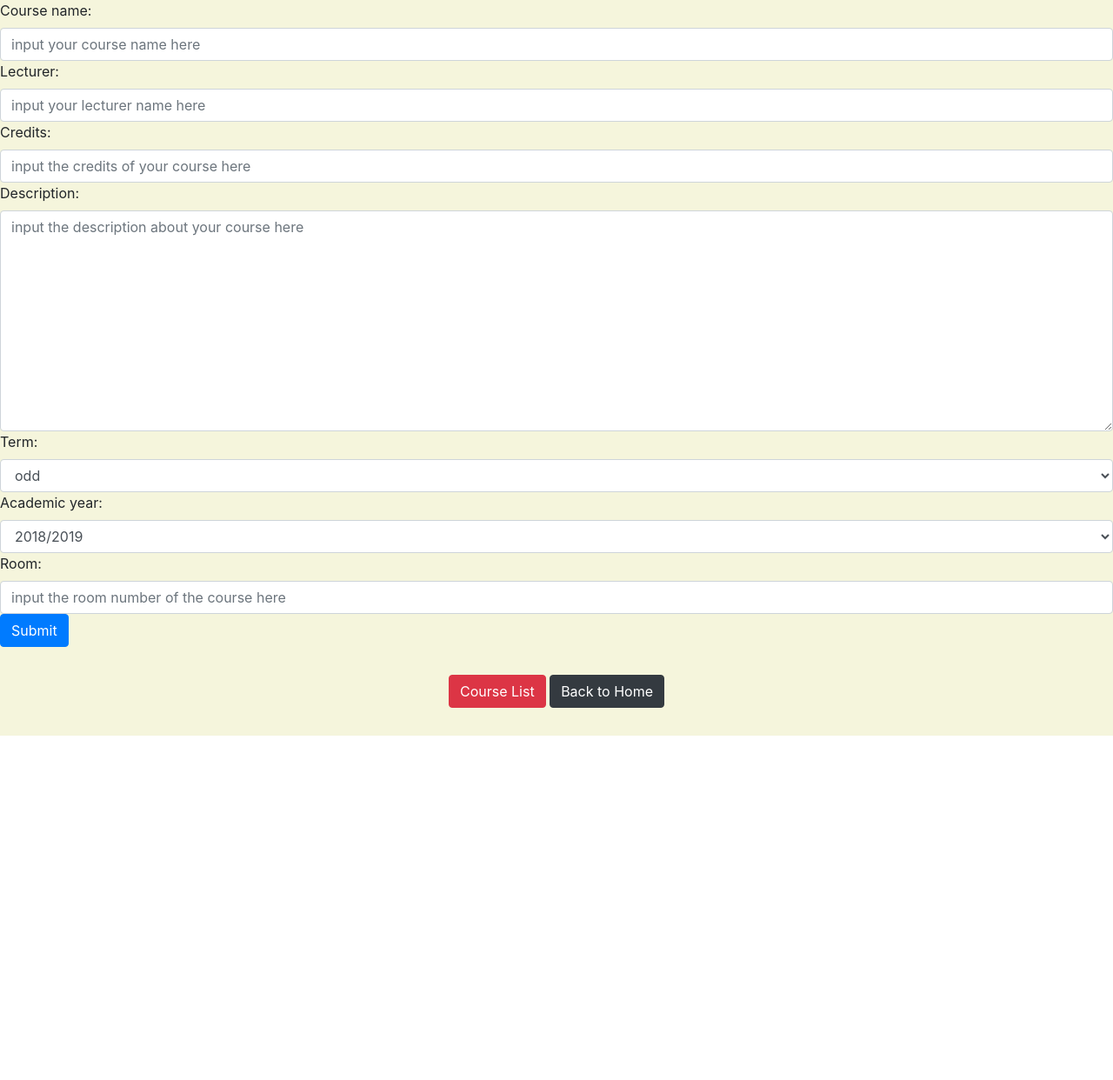
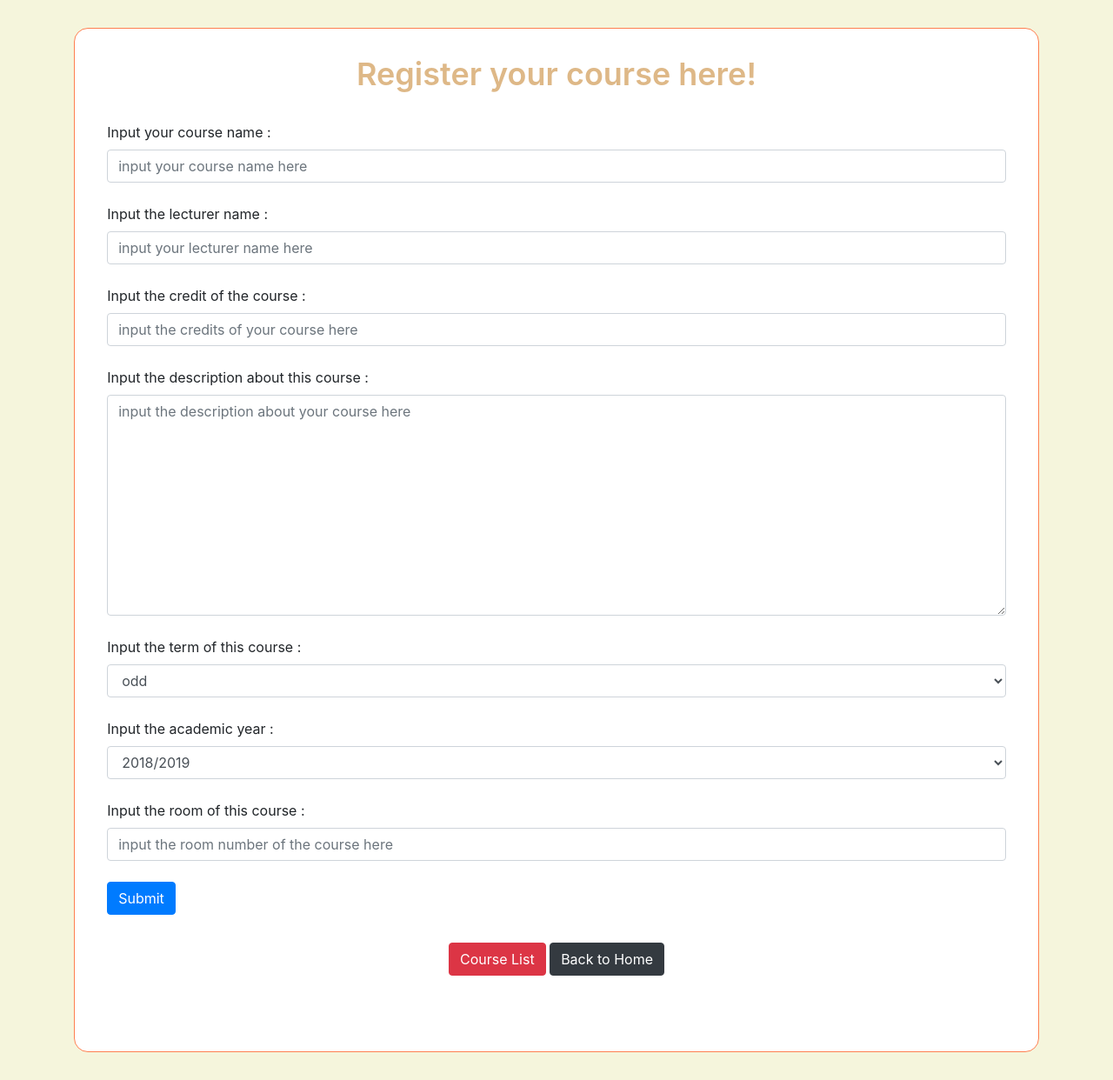
Before and after one commit to faisaladisoe/story-ppw, a Django app: page /courseRegister/ in a window 1280 px wide. Shown: the whole page at 87% size. Before the commit the page ends 846 px from the top, so only its background shows below. Run offline with Django 3.2, Linux system fonts and the light colour scheme; some libraries are stand-ins or nearby versions.

Commit message:
Fix story 5 styling

```diff
--- a/story1/static/story1/css/courseRegister.css
+++ b/story1/static/story1/css/courseRegister.css
@@ -7,3 +7,31 @@
 body {
     background-color: beige;
 }
+
+.card {
+    margin: 2rem auto;
+    border-radius: 1rem;
+    border-color: coral;
+}
+
+.form-register {
+    padding: 2.75% 2% 5%;
+}
+
+.form-title {
+    font-weight: 600;
+    font-size: 36px;
+    color: burlywood;
+    text-align: center;
+    padding-bottom: 2%;
+}
+
+.button-container {
+    text-align: center;
+    margin: 2rem 0;
+}
+
+.button-item {
+    text-decoration: none;
+    color: white;
+}
--- a/story1/templates/story5/courseList.html
+++ b/story1/templates/story5/courseList.html
@@ -16,6 +16,7 @@
 {% endblock title %}
 
 <body>
+    <div class="container" style="margin-top: 2rem;">
         <table class="table table-hover table-dark">
             <thead>
                 <tr>
@@ -60,6 +61,7 @@
                 {% endfor %}
             </tbody>
         </table>
+    </div>
     <div style="text-align: center;">
         <a href="{% url 'courseRegister' %}" style="text-decoration: none; color: white;">
             <button class="btn btn-danger">
--- a/story1/templates/story5/courseRegister.html
+++ b/story1/templates/story5/courseRegister.html
@@ -16,24 +16,77 @@
 {% endblock title %}
 
 <body>
-    <form action="" method="POST" autocomplete="off">
+    <div class="container">
+        <div class="card form-register">
+            <h2 class="card-title form-title">Register your course here!</h2>
+            <div class="container">
+                <form action="" method="POST">
                     {% csrf_token %}
-        {{ form }}
-        <button type="submit" class="btn btn-primary">Submit</button>
+                    <section class="course-name__section">
+                        <label for="course-name">
+                            Input your course name :
+                        </label>
+                        {{ form.course_name }}
+                    </section>
+                    <br>
+                    <section class="lecturer__section">
+                        <label for="lecturer">
+                            Input the lecturer name :
+                        </label>
+                        {{ form.lecturer }}
+                    </section>
+                    <br>
+                    <section class="credits__section">
+                        <label for="credits">
+                            Input the credit of the course :
+                        </label>
+                        {{ form.credits }}
+                    </section>
+                    <br>
+                    <section class="description__section">
+                        <label for="description">
+                            Input the description about this course :
+                        </label>
+                        {{ form.description }}
+                    </section>
+                    <br>
+                    <section class="term__section">
+                        <label for="term">
+                            Input the term of this course :
+                        </label>
+                        {{ form.term }}
+                    </section>
+                    <br>
+                    <section class="academic-year__section">
+                        <label for="academic-year">
+                            Input the academic year :
+                        </label>
+                        {{ form.academic_year }}
+                    </section>
+                    <br>
+                    <section class="room__section">
+                        <label for="room">
+                            Input the room of this course :
+                        </label>
+                        {{ form.room }}
+                    </section>
+                    <br>
+                    <button type="submit" class="btn btn-primary">
+                        Submit
+                    </button>
                 </form>
-
-    <div style="text-align: center; margin: 2rem; 0">
-        <button class="btn btn-danger">
-            <a href="{% url 'courseList' %}" style="text-decoration: none; color: white;">
+                <div class="button-container">
+                    <a href="{% url 'courseList' %}" class="btn btn-danger button-item">
                         Course List
                     </a>
-        </button>
-        <button class="btn btn-dark">
-            <a href="{% url 'index' %}" style="text-decoration: none; color: white;">
+                    <a href="{% url 'index' %}" class="btn btn-dark button-item">
                         Back to Home
                     </a>
-        </button>
                 </div>
+            </div>
+        </div>
+    </div>
+
 </body>
 
 {% include '../script.html' %}
```
Also changed, not shown: story1/static/story1/css/courseUpdate.css (+18 -0 lines), story1/templates/story5/courseUpdate.html (+67 -10 lines), 2 other files. Lines whose indentation alone changed are shown as unchanged.
